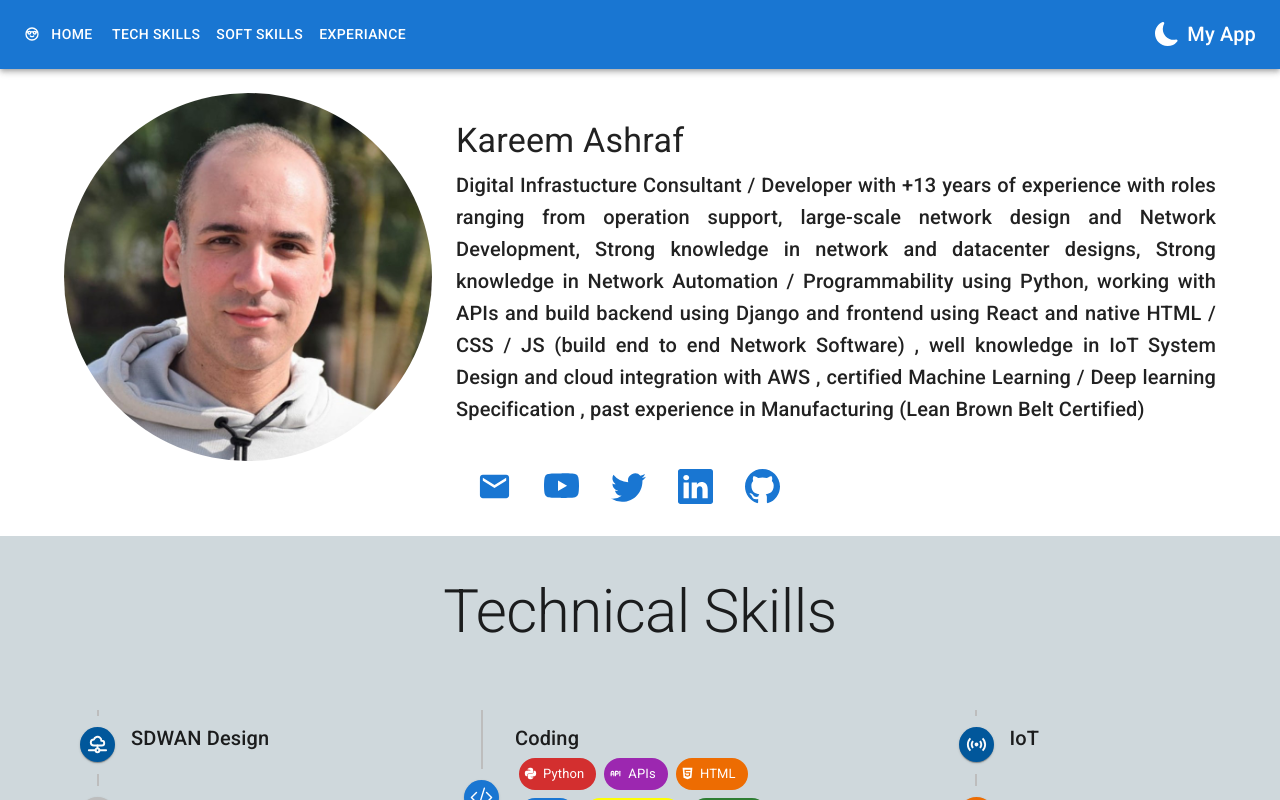
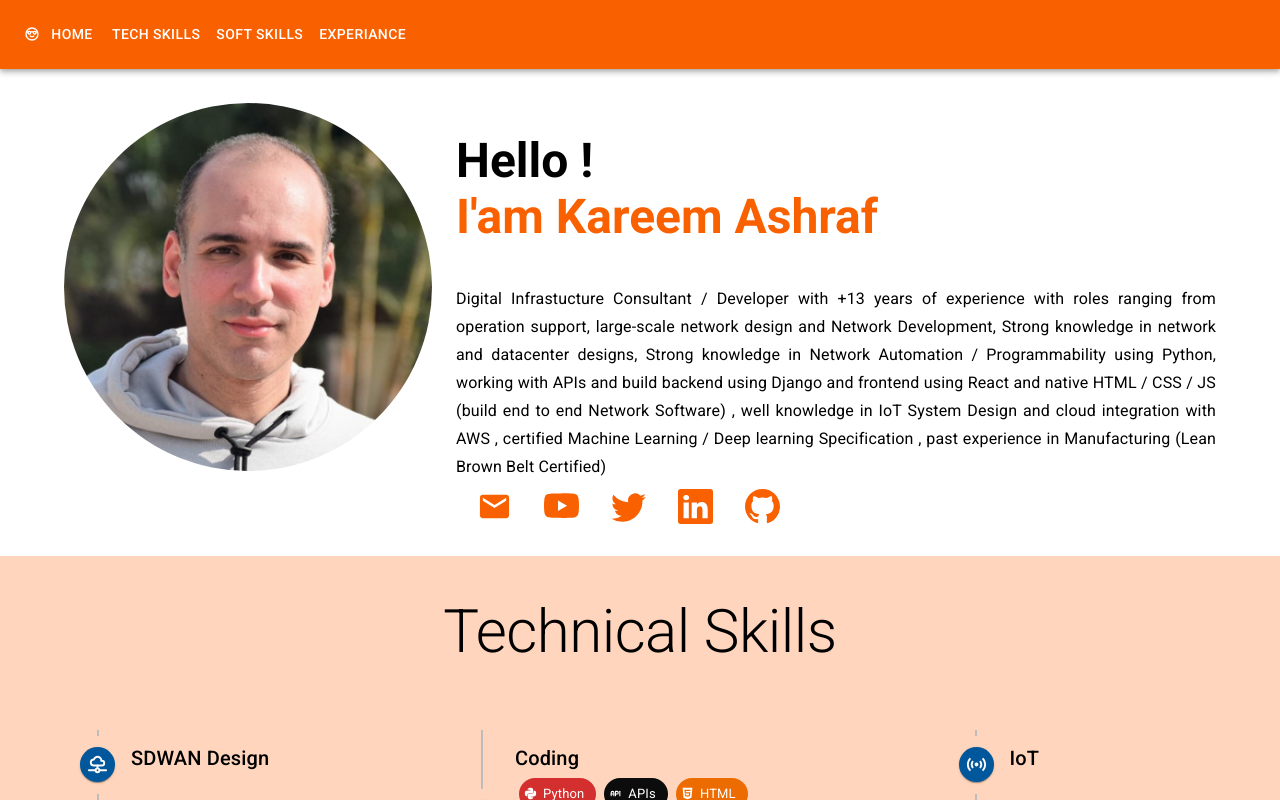
Before and after one commit to Kareem-BinaryBeats/myprotofolio, a React (Create React App) app: page / in a window 1280 px wide. Shown: the top 800 px of the page. Built offline with nearby package versions, Linux system fonts and the light colour scheme.

Commit message:
theme updated

```diff
--- a/src/App.js
+++ b/src/App.js
@@ -1,24 +1,37 @@
-import * as React from "react";
 import Button from "@mui/material/Button";
 import Main from "./components/me";
-import MyAppBar from "./components/navbar";
 import { blueGrey } from "@mui/material/colors";
-import { useState } from "react";
 import { Box, Container } from "@mui/system";
 import Skills from "./components/skills";
 
+import React, { useState } from "react";
+import { ThemeProvider, createTheme } from '@mui/material/styles';
+import ResponsiveAppBar from "./components/navbar";
+
 export default function App() {
+  const lightTheme = createTheme({
+    palette: {
+      mode: "light",
+      primary: {
+        main: "#f96100",
+        lightcus: '#ffd5bd',
+      },
+      secondary: {
+        main: "#0c0c0c",
+      },
+    },
+  });
   return (
-    <>
-      <MyAppBar />
+    <ThemeProvider theme={lightTheme}>
+     <ResponsiveAppBar />
       <Container>
         <Main />
       </Container>
-      <Box sx={{ backgroundColor: blueGrey[100] }}>
-      <Container>
-      <Skills />
-      </Container>
+      <Box sx={{ bgcolor: (theme) => theme.palette.primary.lightcus }}>
+        <Container>
+          <Skills />
+        </Container>
       </Box>
-    </>
+    </ThemeProvider>
   );
 }
--- a/src/components/me.jsx
+++ b/src/components/me.jsx
@@ -55,11 +55,12 @@ function Main() {
             />
           </Grid>
           <Grid item xs={8}>
-            <Box>
-              <Typography variant="h4">Kareem Ashraf</Typography>
+            <Box  my ={5}>
+              <Typography variant="h3" sx={{ fontWeight: 'bold' }}> Hello !</Typography>
+              <Typography variant="h3" color="primary" sx={{fontWeight:'bold'}}> I'am Kareem Ashraf </Typography>
             </Box>
             <Box>
-              <Typography variant="h6" align="justify" my>
+              <Typography variant="subtitle1" align="justify">
                 Digital Infrastucture Consultant / Developer with +13 years of
                 experience with roles ranging from operation support,
                 large-scale network design and Network Development, Strong
--- a/src/components/navbar.jsx
+++ b/src/components/navbar.jsx
@@ -1,4 +1,4 @@
-import React, { useState } from "react";
+import React ,{useState} from "react";
 import AppBar from "@mui/material/AppBar";
 import Box from "@mui/material/Box";
 import Toolbar from "@mui/material/Toolbar";
@@ -14,32 +14,18 @@ import MenuItem from "@mui/material/MenuItem";
 import AdbIcon from "@mui/icons-material/Adb";
 import { ThemeProvider, createTheme, CssBaseline } from "@mui/material";
 import { BsSun, BsMoonFill } from "react-icons/bs";
-import {TbMoodNerd} from "react-icons/tb";
+import { TbMoodNerd } from "react-icons/tb";
 import { blueGrey } from "@mui/material/colors";
 import { Link } from "react-scroll";
 
 const pages = ["Home", "Tech Skills", "Soft Skills", "Experiance"];
 
-const darkTheme = createTheme({
-  palette: {
-    mode: "dark",
-  },
-});
-
-const lightTheme = createTheme({
-  palette: {
-    mode: "light",
-  },
-});
-
-
 
 function ResponsiveAppBar() {
   const pages = ["Home", "Tech Skills", "Soft Skills", "Experiance"];
-  const [darkMode, setDarkMode] = useState(false);
 
-  const [anchorElNav, setAnchorElNav] = React.useState(null);
-  const [anchorElUser, setAnchorElUser] = React.useState(null);
+  const [anchorElNav, setAnchorElNav] = useState(null);
+  const [anchorElUser, setAnchorElUser] = useState(null);
 
   const handleOpenNavMenu = (event) => {
     setAnchorElNav(event.currentTarget);
@@ -57,8 +43,6 @@ function ResponsiveAppBar() {
   };
 
   return (
-    <ThemeProvider theme={darkMode ? darkTheme : lightTheme}>
-      <CssBaseline />
       <AppBar position="static">
         <Container maxWidth="xl">
           <Toolbar disableGutters>
@@ -94,7 +78,14 @@ function ResponsiveAppBar() {
                 }}
               >
                 {pages.map((page) => (
-                  <Link to={page} smooth={true} duration={500} onClick={handleCloseNavMenu}>{page}</Link>
+                  <Link
+                    to={page}
+                    smooth={true}
+                    duration={500}
+                    onClick={handleCloseNavMenu}
+                  >
+                    {page}
+                  </Link>
                 ))}
               </Menu>
             </Box>
@@ -127,7 +118,7 @@ function ResponsiveAppBar() {
               ))}
             </Box>
 
-            <Box sx={{ flexGrow: 0 }}>
+            {/*<Box sx={{ flexGrow: 0 }}>
               <IconButton
                 color="inherit"
                 onClick={() => setDarkMode(!darkMode)}
@@ -137,11 +128,10 @@ function ResponsiveAppBar() {
             </Box>
             <Box sx={{ flexGrow: 0 }}>
               <Typography variant="h6">My App</Typography>
-            </Box>
+            </Box> */}
           </Toolbar>
         </Container>
       </AppBar>
-    </ThemeProvider>
   );
 }
 export default ResponsiveAppBar;
--- /dev/null
+++ b/src/components/theme.jsx
@@ -0,0 +1,28 @@
+import React, { useState } from "react";
+import { createTheme } from "@mui/system";
+
+const [darkMode, setDarkMode] = useState(false);
+
+const darkTheme = createTheme({
+  palette: {
+    mode: "dark",
+    primary: {
+      main: "#f96100",
+    },
+    secondary: {
+      main: "#0c0c0c",
+    },
+  },
+});
+
+const lightTheme = createTheme({
+  palette: {
+    mode: "light",
+    primary: {
+      main: "#f96100",
+    },
+    secondary: {
+      main: "#0c0c0c",
+    },
+  },
+});
```
